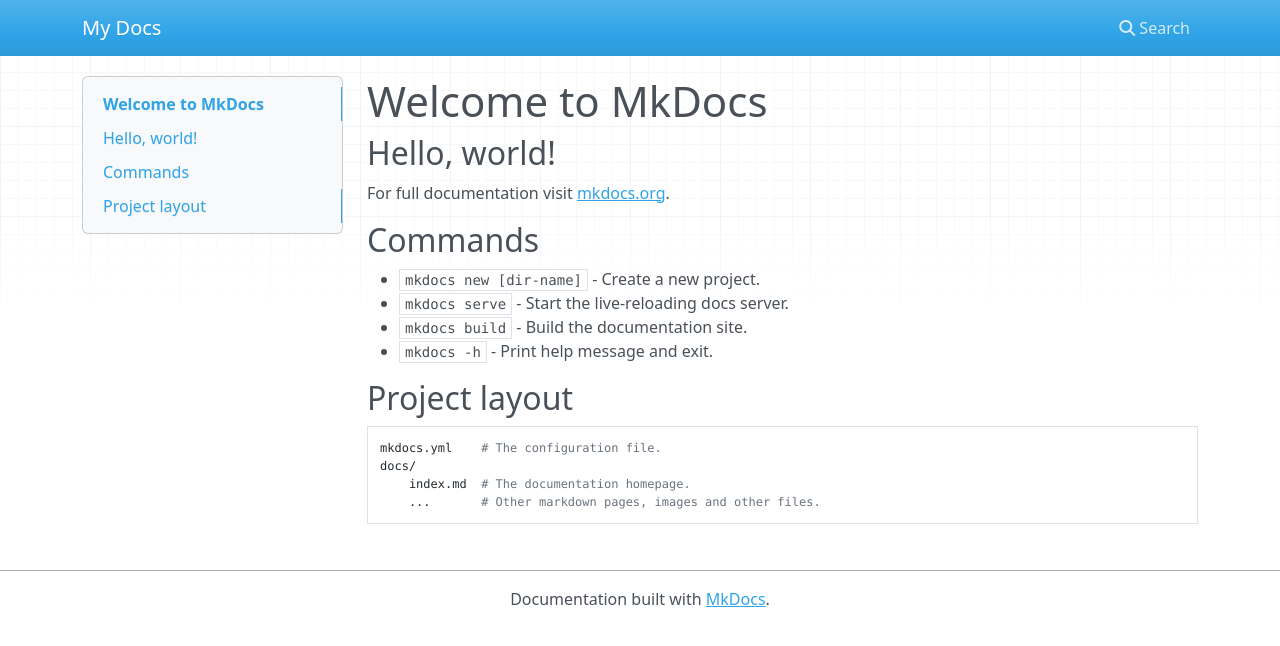
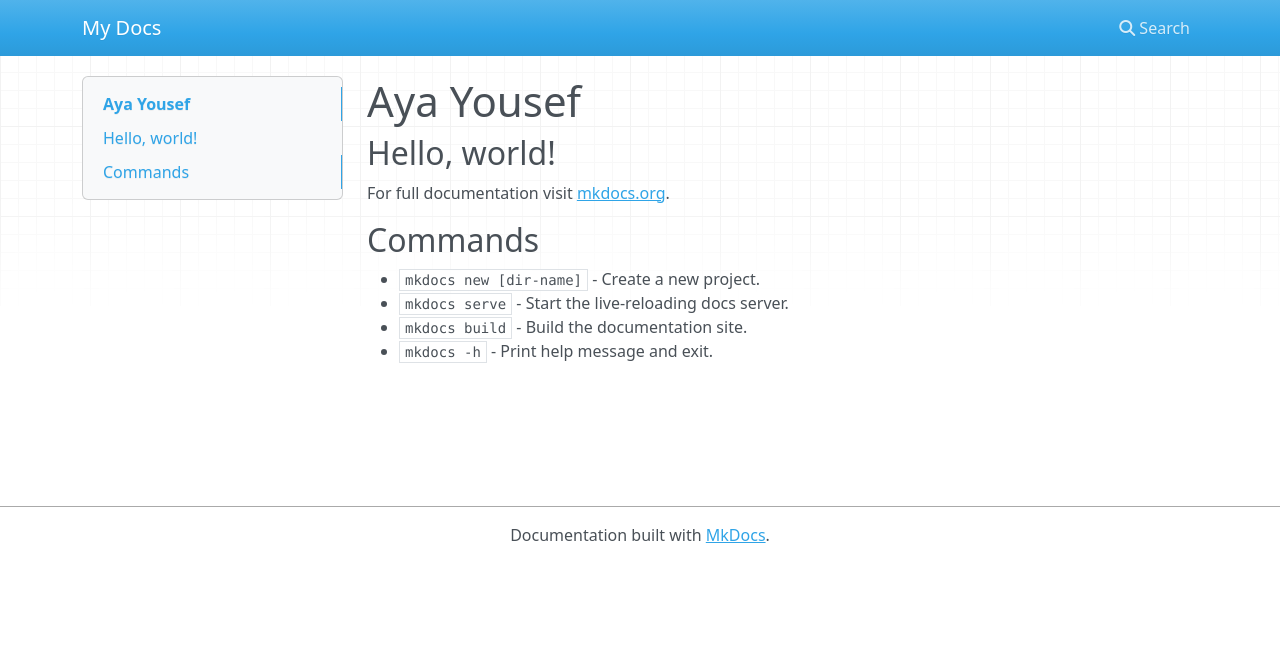
Before and after one commit to ayayousef2000/static-site-deployment, an MkDocs documentation site: the page built from docs/index.md, in a window 1280 px wide. Shown: the top 646 px of the page. Built offline with MkDocs 1.6.1, drawn with Linux system fonts in a browser that asks for light colours; nearby versions of some CDN libraries.

Commit message:
test(docs): change the title

```diff
--- a/docs/index.md
+++ b/docs/index.md
@@ -1,6 +1,7 @@
-# Welcome to MkDocs
+# Aya Yousef
 
 ## Hello, world!
+
 For full documentation visit [mkdocs.org](https://www.mkdocs.org).
 
 ## Commands
@@ -9,10 +10,3 @@ For full documentation visit [mkdocs.org](https://www.mkdocs.org).
 * `mkdocs serve` - Start the live-reloading docs server.
 * `mkdocs build` - Build the documentation site.
 * `mkdocs -h` - Print help message and exit.
-
-## Project layout
-
-    mkdocs.yml    # The configuration file.
-    docs/
-        index.md  # The documentation homepage.
-        ...       # Other markdown pages, images and other files.
```
